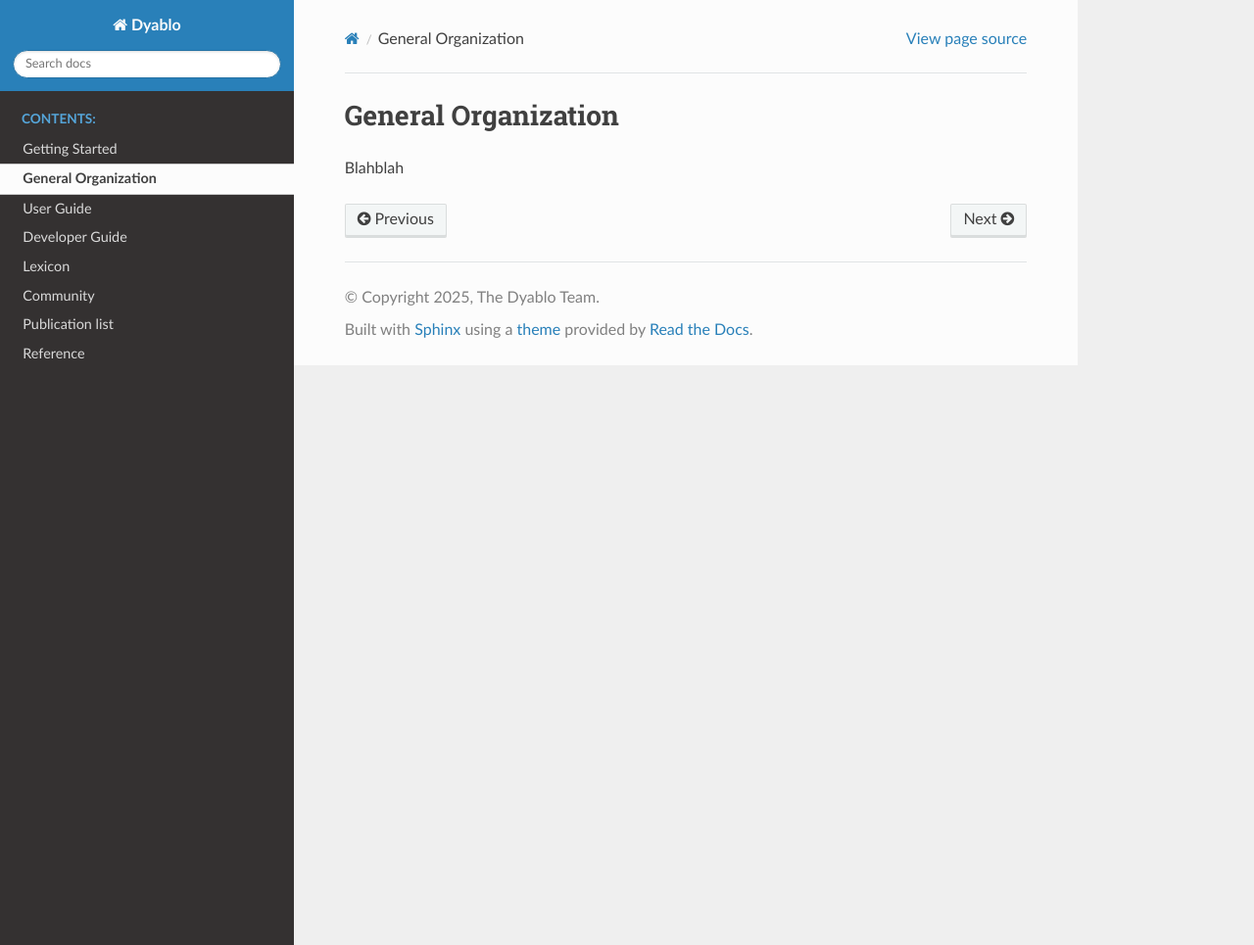
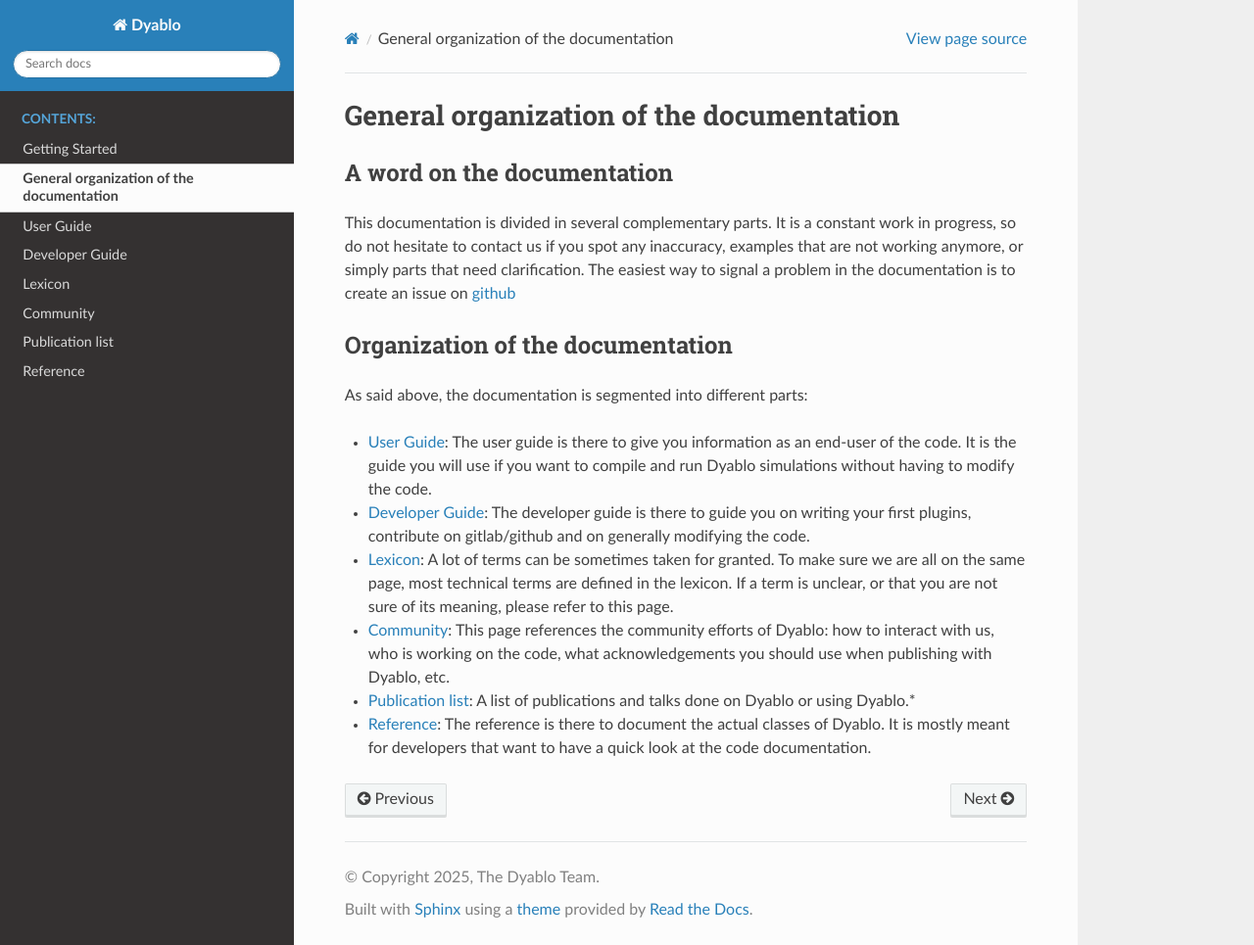
Before and after one commit to Dyablo-HPC/dyablo-docs, a Sphinx documentation site: the page built from source/general_organization.rst, in a window 1280 px wide and 965 px high. Shown: the whole window at 98% size. Built offline with Sphinx 7.4.7 and the Read the Docs theme 3.1.0, drawn with Linux system fonts in a browser that asks for light colours; formulas are drawn with MathJax 3.

Commit message:
general organization

```diff
--- a/source/general_organization.rst
+++ b/source/general_organization.rst
@@ -1,4 +1,22 @@
-General Organization
-====================
+General organization of the documentation
+=========================================
 
-Blahblah
+A word on the documentation
+---------------------------
+
+This documentation is divided in several complementary parts. It is a constant work in progress, so do not hesitate to contact us if you spot any inaccuracy, examples that are not working anymore, or simply parts that need clarification. The easiest way to signal a problem in the documentation is to create an issue on `github`_
+
+.. _github: https://github.com/Dyablo-HPC/dyablo-docs
+
+
+Organization of the documentation
+---------------------------------
+
+As said above, the documentation is segmented into different parts:
+
+* :doc:`user_guide`: The user guide is there to give you information as an end-user of the code. It is the guide you will use if you want to compile and run Dyablo simulations without having to modify the code.
+* :doc:`developer_guide`: The developer guide is there to guide you on writing your first plugins, contribute on gitlab/github and on generally modifying the code.
+* :doc:`lexicon`: A lot of terms can be sometimes taken for granted. To make sure we are all on the same page, most technical terms are defined in the lexicon. If a term is unclear, or that you are not sure of its meaning, please refer to this page.
+* :doc:`community`: This page references the community efforts of Dyablo: how to interact with us, who is working on the code, what acknowledgements you should use when publishing with Dyablo, etc.
+* :doc:`publication_list`: A list of publications and talks done on Dyablo or using Dyablo.*
+* :doc:`reference`: The reference is there to document the actual classes of Dyablo. It is mostly meant for developers that want to have a quick look at the code documentation.
--- a/source/lexicon.rst
+++ b/source/lexicon.rst
@@ -44,7 +44,7 @@
 P
 -
 
-**Plugin**: a plugin in Dyablo is a piece of modular code that can be replaced at runtime. Plugin affects all major parts of the code.
+**Plugin**: a plugin in Dyablo is a piece of modular code that can be replaced at runtime. Plugins affect all major parts of the code.
 
 R
 -
```
